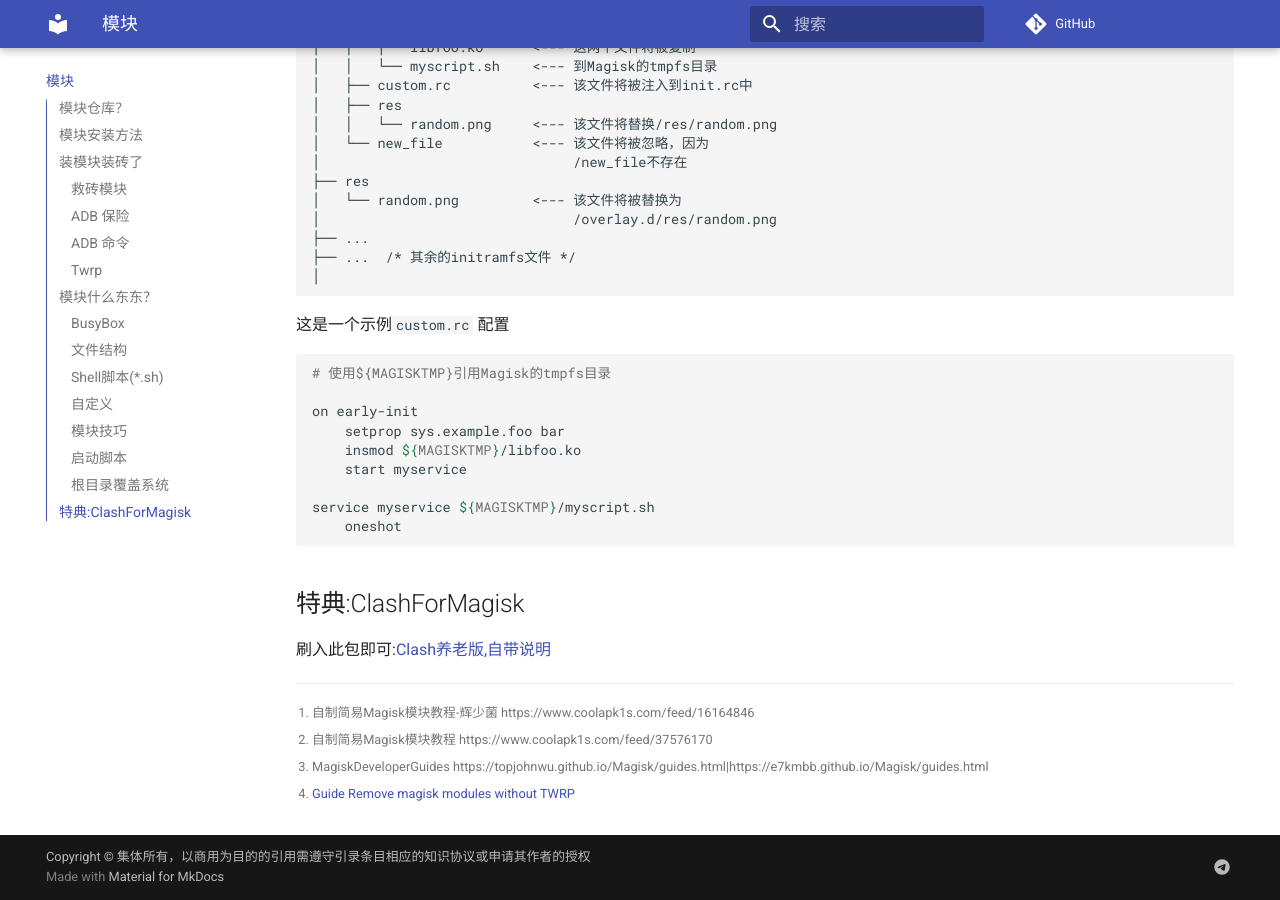
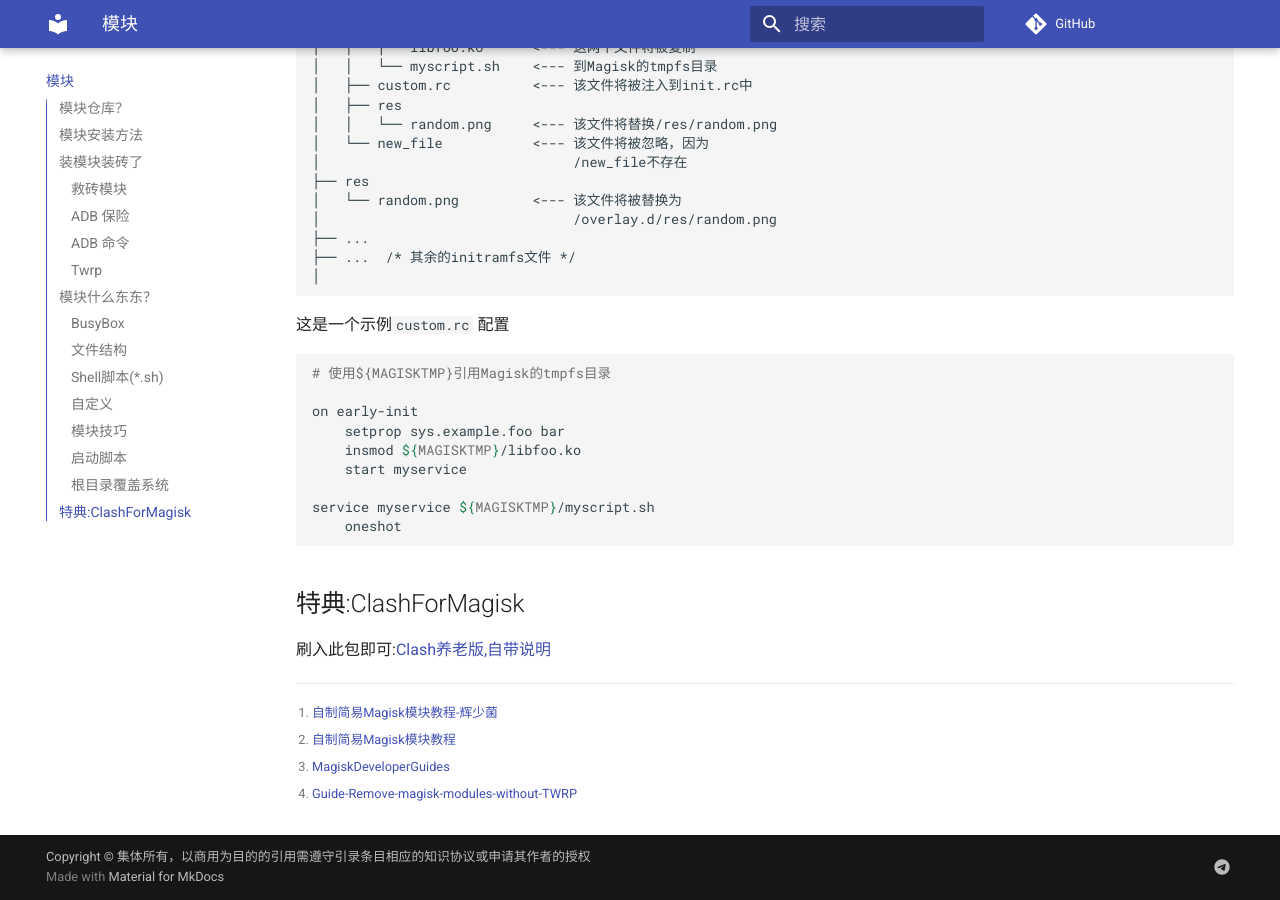
Before and after one commit to sudoskys/Root, an MkDocs documentation site: the page built from docs/module.md, in a window 1280 px wide and 900 px high, scrolled down 8000 px. Built offline with MkDocs 1.6.1 and Material for MkDocs 9.7.7, drawn with Linux system fonts in a browser that asks for light colours; comment, search, counter and statistics services are not loaded.

Commit message:
Update module.md

```diff
--- a/docs/module.md
+++ b/docs/module.md
@@ -365,7 +365,10 @@ service myservice ${MAGISKTMP}/myscript.sh
 
 刷入此包即可:[Clash养老版,自带说明](https://t.me/nanie1/48)
 
-[^24]:自制简易Magisk模块教程-辉少菌 https://www.coolapk1s.com/feed/16164846
-[^25]:自制简易Magisk模块教程 https://www.coolapk1s.com/feed/37576170
-[^27]:MagiskDeveloperGuides https://topjohnwu.github.io/Magisk/guides.html|https://e7kmbb.github.io/Magisk/guides.html
-[^40]:[Guide Remove magisk modules without TWRP](https://forum.xda-developers.com/t/guide-remove-magisk-modules-without-twrp.3995677/)
+[^24]:[自制简易Magisk模块教程-辉少菌](https://www.coolapk1s.com/feed/16164846)
+
+[^25]:[自制简易Magisk模块教程](https://www.coolapk1s.com/feed/37576170)
+
+[^27]:[MagiskDeveloperGuides](https://topjohnwu.github.io/Magisk/guides.html|https://e7kmbb.github.io/Magisk/guides.html)
+
+[^40]:[Guide-Remove-magisk-modules-without-TWRP](https://forum.xda-developers.com/t/guide-remove-magisk-modules-without-twrp.3995677/)
```
